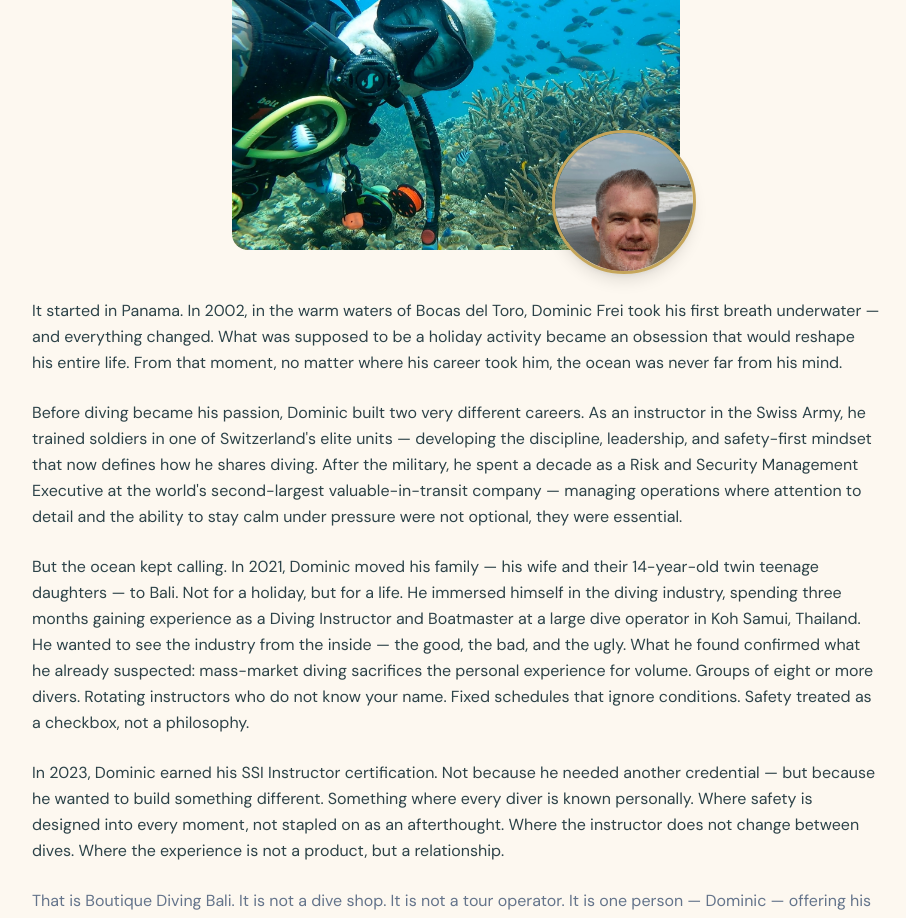
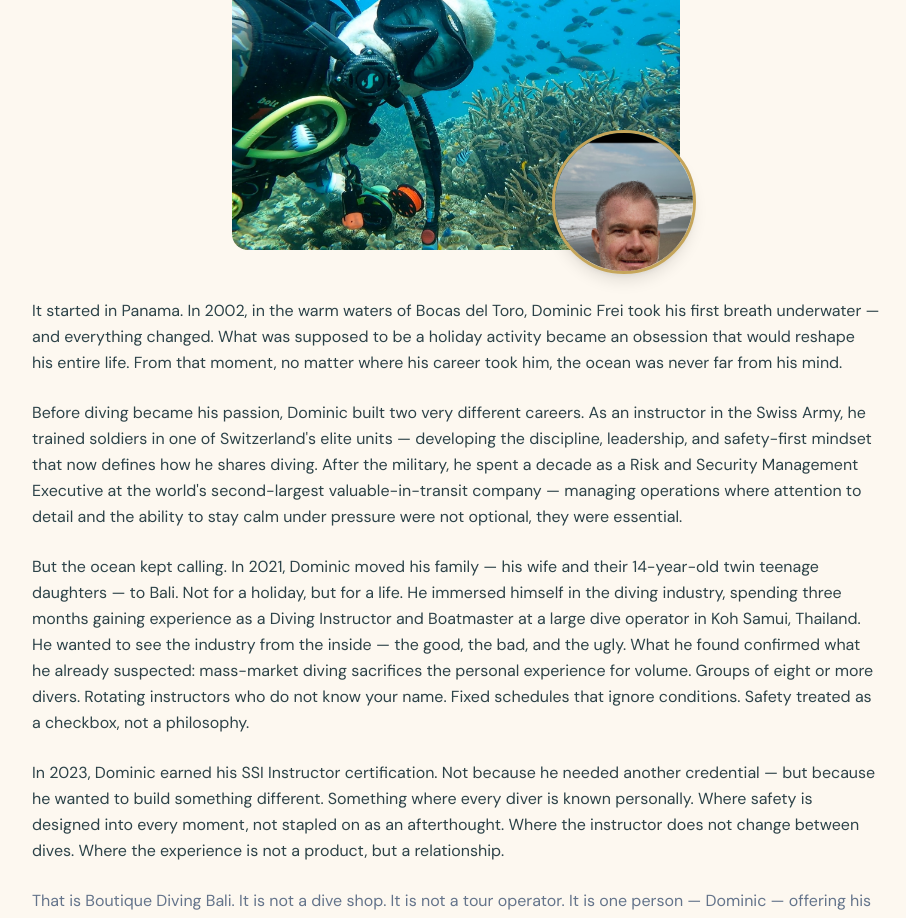
Before and after one commit to Raptor78Bali/boutique-diving-bali, a Next.js app: page /about in a window 1280 px wide. Shown: the part 900-1818 px from the top of the page, without its empty margins (184-1090 px from the left). Built offline with nearby package versions, Linux system fonts and the light colour scheme.

Commit message:
Adjust headshot position higher in circle

```diff
--- a/src/app/about/page.tsx
+++ b/src/app/about/page.tsx
@@ -174,7 +174,7 @@ export default function AboutPage() {
  alt="Dominic Frei — founder of Boutique Diving Bali"
  fill
  className="object-cover"
- style={{ objectPosition: "center 15%" }}
+ style={{ objectPosition: "center 8%" }}
  sizes="112px"
  quality={85}
  />
--- a/src/app/preview/page.tsx
+++ b/src/app/preview/page.tsx
@@ -271,7 +271,7 @@ export default function Home() {
  alt="Dominic Frei — founder of Boutique Diving Bali"
  fill
  className="object-cover"
- style={{ objectPosition: "center 15%" }}
+ style={{ objectPosition: "center 8%" }}
  sizes="112px"
  quality={85}
  />
```
